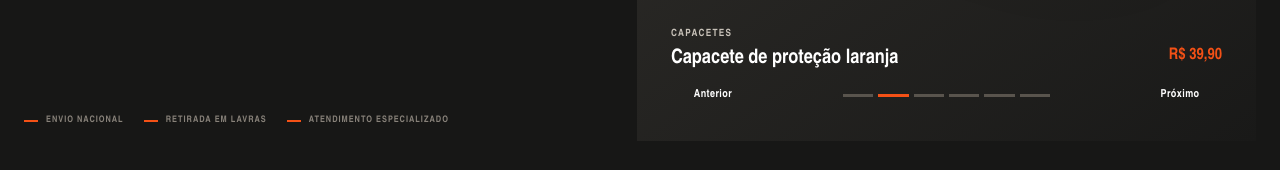
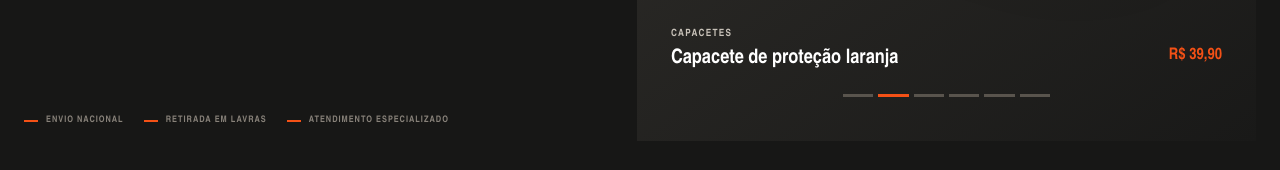
Before and after one commit to duduwwl/cr-solucoes-epis, a Next.js app: page / in a window 1280 px wide. Shown: the part 620-790 px from the top of the page. Built offline with nearby package versions, Linux system fonts and the light colour scheme.

Commit message:
Remove controles textuais do carrossel

```diff
--- a/src/app/globals.css
+++ b/src/app/globals.css
@@ -330,7 +330,7 @@ h1, h2, h3 { text-wrap: balance; }
 .hero-stage:hover .hero-slide.active img { transform: scale(1.025) translateY(-4px); }
 .hero-stage .hero-slide-copy { left: 34px; right: 34px; bottom: 66px; }
 .hero-stage .hero-slide-copy strong { font-size: 20px; }
-.hero-stage .hero-carousel-controls { left: 21px; right: 21px; bottom: 21px; background: transparent; border: 0; text-shadow: 0 1px 8px #000; }
+.hero-stage .hero-carousel-controls { left: 21px; right: 21px; bottom: 21px; justify-content: center; background: transparent; border: 0; text-shadow: 0 1px 8px #000; }
 .hero-stage .hero-carousel-controls button:hover { background: transparent; color: var(--orange); }
 .hero-progress { width: min(210px, 36%); display: flex; gap: 5px; }
 .hero-progress button { width: 100%; min-width: 0; height: 3px; padding: 0; background: #59544d; }
--- a/src/components/site.tsx
+++ b/src/components/site.tsx
@@ -136,12 +136,10 @@ const heroItems = products.filter((p) => ['bota-gogowear-caramelo', 'capacete-de
 function HeroCarousel() {
   const [active, setActive] = useState(0);
   useEffect(() => { const id = window.setInterval(() => setActive((current) => (current + 1) % heroItems.length), 3600); return () => window.clearInterval(id); }, []);
-  const previous = () => setActive((current) => (current - 1 + heroItems.length) % heroItems.length);
-  const next = () => setActive((current) => (current + 1) % heroItems.length);
   return <div className="hero-carousel hero-stage" aria-roledescription="carrossel" aria-label="Seleção de produtos CR">
     <div className="hero-stage-label">SELEÇÃO PROFISSIONAL</div>
     {heroItems.map((item, index) => <div className={`hero-slide ${index === active ? 'active' : ''}`} key={item.slug} aria-hidden={index !== active}><img src={assetPath(item.image)} alt={item.name}/><div className="hero-slide-copy"><span>{item.label}</span><strong>{item.name}</strong><small>{money.format(item.price)}</small></div></div>)}
-    <div className="hero-carousel-controls"><button type="button" onClick={previous}>Anterior</button><div className="hero-progress">{heroItems.map((item,index)=><button key={item.slug} aria-label={`Mostrar ${item.name}`} className={index===active?'active':''} onClick={()=>setActive(index)}/>)}</div><button type="button" onClick={next}>Próximo</button></div>
+    <div className="hero-carousel-controls"><div className="hero-progress">{heroItems.map((item,index)=><button key={item.slug} aria-label={`Mostrar ${item.name}`} className={index===active?'active':''} onClick={()=>setActive(index)}/>)}</div></div>
   </div>;
 }
 
```
